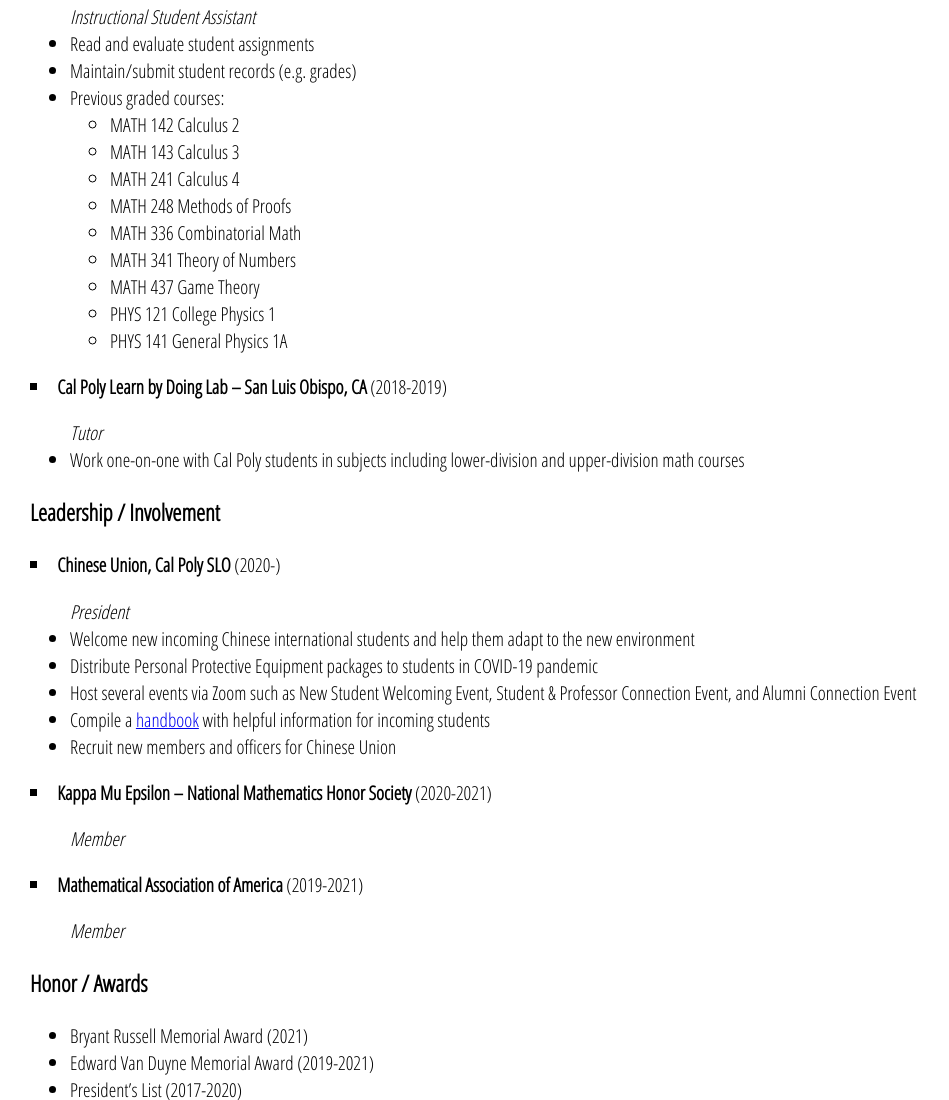
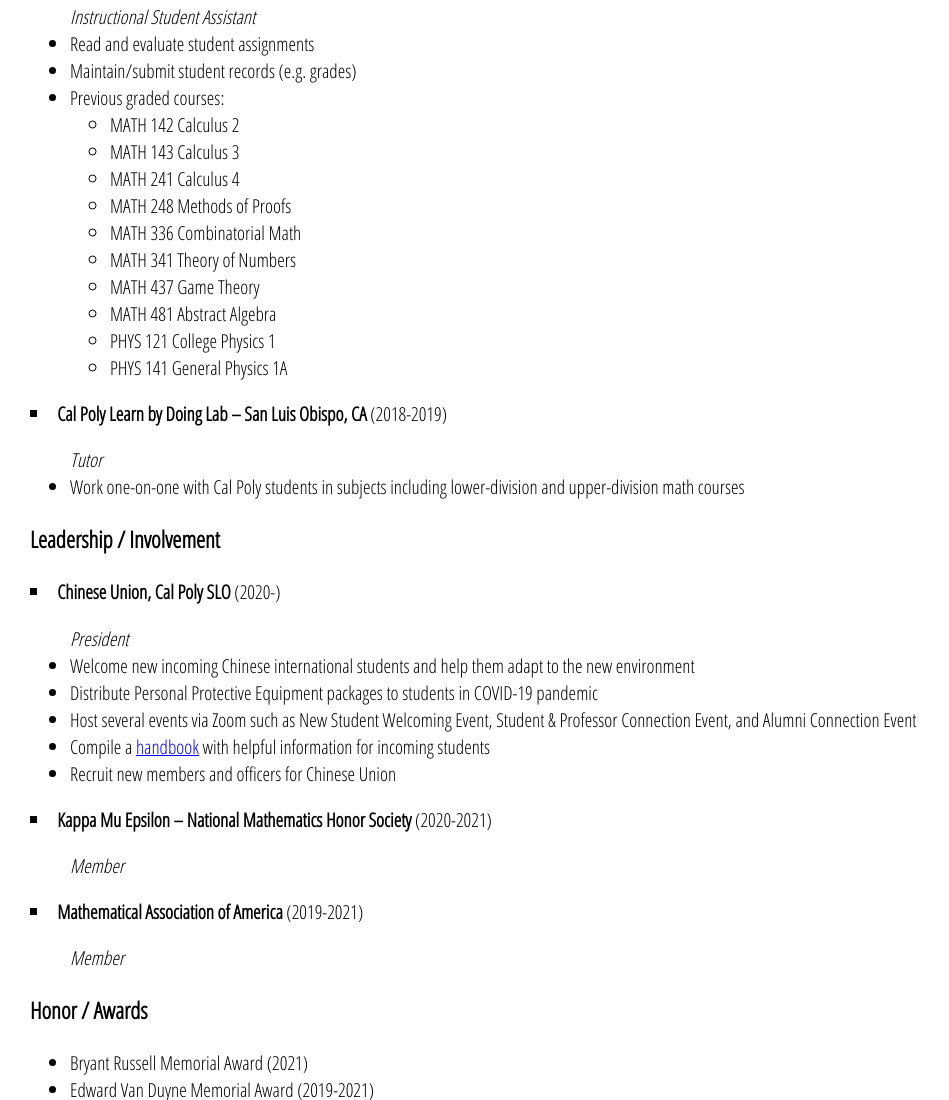
Before and after one commit to harryzixunyan/harryzixunyan.github.io, a plain HTML site: page about.html in a window 1280 px wide. Shown: the part 1487-2587 px from the top of the page, without its empty margins (0-949 px from the left). Drawn offline with Linux system fonts and the light colour scheme.

Commit message:
Update about.html

```diff
--- a/about.html
+++ b/about.html
@@ -105,6 +105,7 @@
                         <li>MATH 336 Combinatorial Math</li>
                         <li>MATH 341 Theory of Numbers</li>
                         <li>MATH 437 Game Theory</li>
+                        <li>MATH 481 Abstract Algebra</li>
                         <li>PHYS 121 College Physics 1</li>
                         <li>PHYS 141 General Physics 1A</li>
                     </ul>
```
